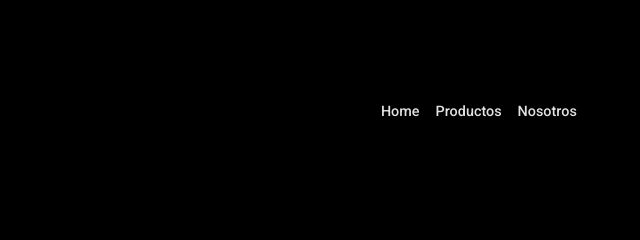
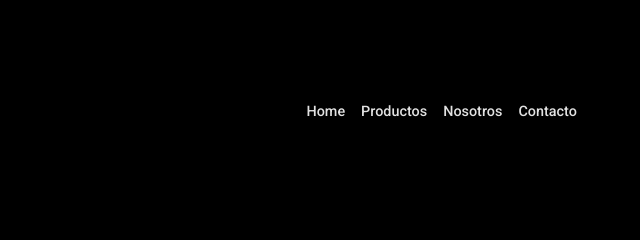
Before and after one commit to juanvilca/finalWeb-vilca, a website: page pages/coleccionFall22.html in a window 1280 px wide. Shown: the top 240 px of the page, 640-1280 px from the left. Drawn offline with nearby package versions, Linux system fonts and the light colour scheme.

Commit message:
subiendo archivos

```diff
--- a/pages/coleccionFall22.html
+++ b/pages/coleccionFall22.html
@@ -68,6 +68,14 @@
                   href="/pages/nosotros.html"
                   style="color: #e2e2e2"
                   >Nosotros</a
+                >
+              </li>
+              <li class="nav-item">
+                <a
+                  class="nav-link"
+                  href="/pages/contacto.html"
+                  style="color: #e2e2e2"
+                  >Contacto</a
                 >
               </li>
             </ul>
```
Also changed, not shown: pages/nosotros.html (+8 -0 lines), pages/productos.html (+8 -0 lines).
